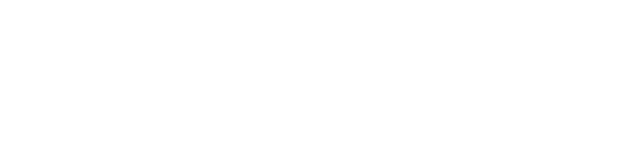
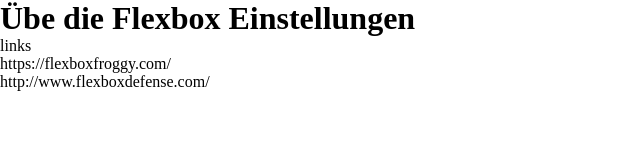
Before and after one commit to aschneiderbuch/07_Tag_Lev1_1_css-vertiefung_flexbox, a plain HTML site: page index.html in a window 1280 px wide. Shown: the whole page, without its empty margins (0-640 px from the left). Drawn offline with Linux system fonts and the light colour scheme.

Commit message:
Links_Flexbox

```diff
--- a/index.html
+++ b/index.html
@@ -8,6 +8,11 @@
     <link rel="stylesheet" href="./assets/css/style.css">
 </head>
 <body>
+    <h1>Übe die Flexbox Einstellungen</h1>
+    <p>links <br>
+        https://flexboxfroggy.com/ <br>
+        http://www.flexboxdefense.com/
+        </p>
 
 </body>
 </html>
```
